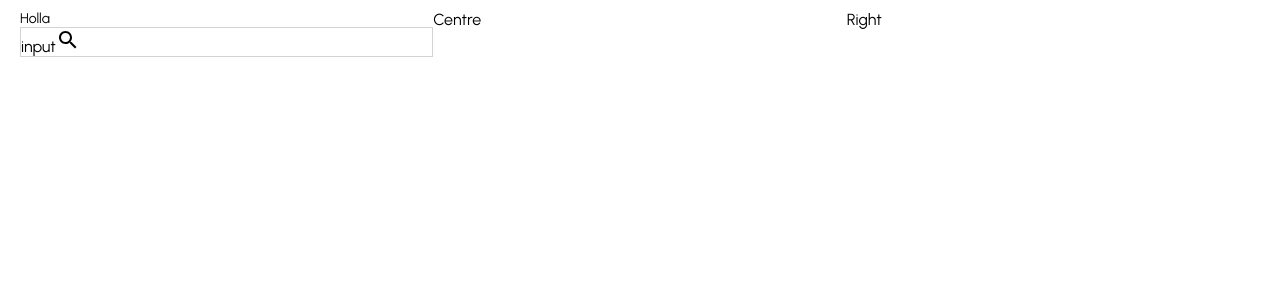
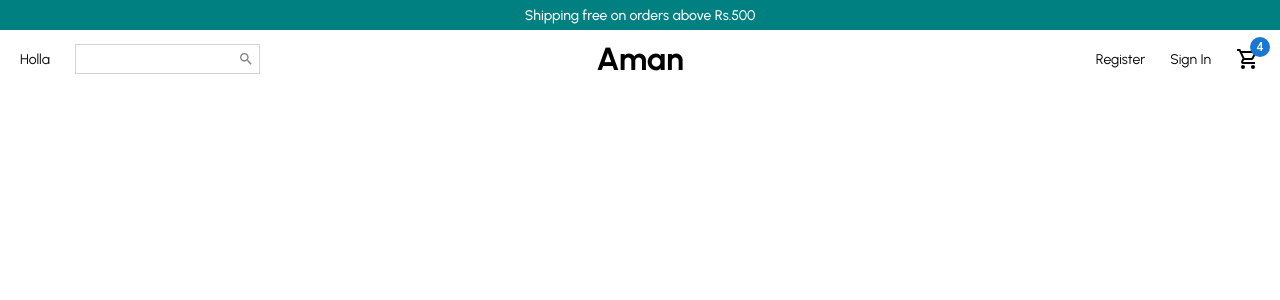
Before and after one commit to AmanKunda09/Ecommerce-Website, a React (Create React App) app: page / in a window 1280 px wide. Shown: the top 300 px of the page. Built offline with nearby package versions, Linux system fonts and the light colour scheme.

Commit message:
adding announcement component

```diff
--- a/package.json
+++ b/package.json
@@ -3,7 +3,10 @@
   "version": "0.1.0",
   "private": true,
   "dependencies": {
-    "@mui/material": "^5.9.1",
+    "@emotion/react": "^11.9.3",
+    "@emotion/styled": "^11.9.3",
+    "@mui/icons-material": "^5.8.4",
+    "@mui/material": "^5.9.2",
     "@mui/styled-engine-sc": "^5.8.0",
     "@testing-library/jest-dom": "^5.11.4",
     "@testing-library/react": "^11.1.0",
--- a/src/Pages/Home.jsx
+++ b/src/Pages/Home.jsx
@@ -1,10 +1,13 @@
 import React from 'react'
+import Announcement from '../components/Announcement'
 import Navbar from '../components/Navbar'
 
 const Home = () => {
   return (
     <div>
+      <Announcement/>
         <Navbar/>
+
     </div>
   )
 }
--- /dev/null
+++ b/src/components/Announcement.jsx
@@ -0,0 +1,19 @@
+import styled from "styled-components"
+
+const Container=styled.div`
+height: 30px;
+background-color:teal;
+color:white;
+display: flex;
+align-items: center;
+justify-content: center;
+font-size:14px;
+font-weight:500;`;
+
+const Announcement = () => {
+  return (
+    <Container>Shipping free on orders above Rs.500</Container>
+  )
+}
+
+export default Announcement
--- a/src/components/Navbar.jsx
+++ b/src/components/Navbar.jsx
@@ -1,6 +1,8 @@
 import React from 'react'
 import styled from 'styled-components'
+import Badge from '@mui/material/Badge';
 import SearchIcon from '@mui/icons-material/Search';
+import ShoppingCartOutlinedIcon from '@mui/icons-material/ShoppingCartOutlined';
 
 const Container=styled.div`
 height: 60px;
@@ -8,21 +10,44 @@ height: 60px;
 const Wrapper= styled.div`
 padding: 10px 20px;
 display: flex;
+align-items: center;
 justify-content: space-between;
 `;
 const Left=styled.div`
-flex: 1;`;
+flex: 1;
+display:flex;
+align-items:center;`;
 const Language=styled.div`
 font-size: 14px;
  cursor: pointer;
 `;
 const SearchContainer =styled.div`
-  border: 1px solid lightgray;
+  border: 0.5px solid lightgray;
+  display: flex;
+  align-items: center;
+  margin-left: 25px;
+  padding: 5px;
+`;
+const Input = styled.input`
+  border: none;
+`;
+const Centre=styled.div`
+flex: 1;
+text-align:center;`;
+
+const Logo= styled.h1`
+  font-weight: bold;
 `
-const Centre=styled.div`
-flex: 1;`;
 const Right=styled.div`
-flex: 1;`;
+flex: 1;
+display: flex;
+align-items:center;
+justify-content:flex-end;`;
+
+const MenuItem=styled.div`
+font-size: 14px;
+cursor: pointer;
+margin-left: 25px;`;
 
 const Navbar = () => {
   return (
@@ -30,13 +55,23 @@ const Navbar = () => {
         <Wrapper>
            <Left><Language>Holla</Language>
            <SearchContainer>
-            input
-            <SearchIcon/>
+            <Input/>
+            <SearchIcon style={{color:"gray",fontSize:16}}/>
            </SearchContainer>
            </Left>
-           <Centre>Centre
+           <Centre><Logo>Aman</Logo>
            </Centre>
-           <Right>Right</Right>
+           <Right>
+
+            <MenuItem>Register</MenuItem>
+            <MenuItem>Sign In</MenuItem>
+            <MenuItem>
+            <Badge badgeContent={4} color="primary">
+      <ShoppingCartOutlinedIcon />
+    </Badge>
+
+            </MenuItem>
+            </Right>
         </Wrapper>
     </Container>
   )
```
Also changed, not shown: 2 other files (tests, documents, lock files or other folders).
